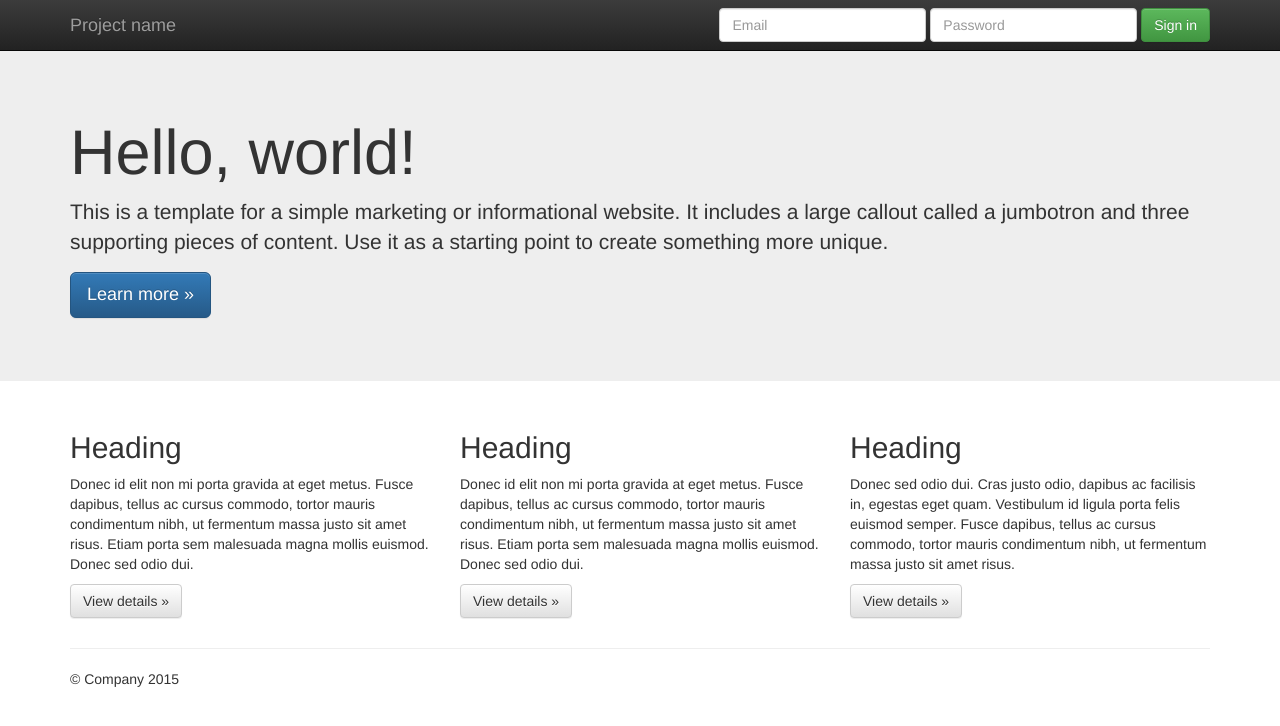
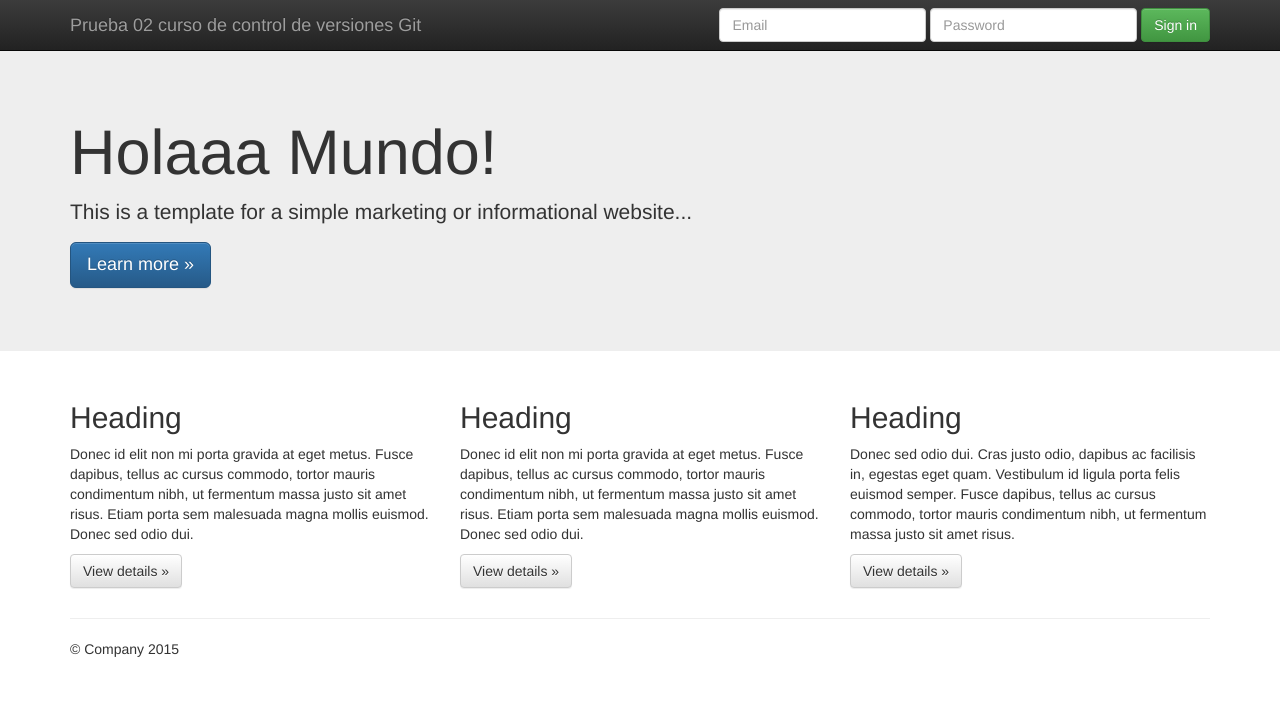
Before and after one commit to exrveas/Trabajo2_ronald_veas, a plain HTML site: page index.html in a window 1280 px wide. Drawn offline with nearby package versions, Linux system fonts and the light colour scheme.

Commit message:
Primer combio en la rama feature1

```diff
--- a/index.html
+++ b/index.html
@@ -36,7 +36,7 @@
             <span class="icon-bar"></span>
             <span class="icon-bar"></span>
           </button>
-          <a class="navbar-brand" href="#">Project name</a>
+          <a class="navbar-brand" href="#">Prueba 02 curso de control de versiones Git</a>
         </div>
         <div id="navbar" class="navbar-collapse collapse">
           <form class="navbar-form navbar-right" role="form">
@@ -55,8 +55,8 @@
     <!-- Main jumbotron for a primary marketing message or call to action -->
     <div class="jumbotron">
       <div class="container">
-        <h1>Hello, world!</h1>
-        <p>This is a template for a simple marketing or informational website. It includes a large callout called a jumbotron and three supporting pieces of content. Use it as a starting point to create something more unique.</p>
+        <h1>Holaaa Mundo!</h1>
+        <p>This is a template for a simple marketing or informational website...</p>
         <p><a class="btn btn-primary btn-lg" href="#" role="button">Learn more &raquo;</a></p>
       </div>
     </div>
```
